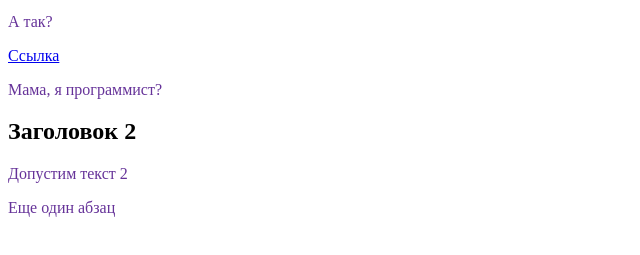
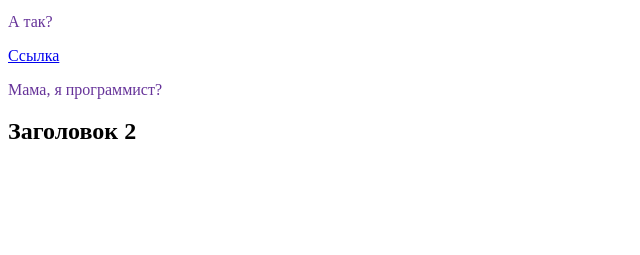
Before and after one commit to Rodzy28/first-project, a plain HTML site: page index.html in a window 1280 px wide. Shown: the part 133-388 px from the top of the page, without its empty margins (0-640 px from the left). Drawn offline with Linux system fonts and the light colour scheme.

```diff
--- a/index.html
+++ b/index.html
@@ -13,7 +13,5 @@
 <a href="https://yandex.ru" target="_blank">Ссылка</a>
 <p>Мама, я программист?</p>
 <h2>Заголовок 2</h2>
-<p>Допустим текст 2</p>
-<p>Еще один абзац</p>
 </body>
 </html>
```
